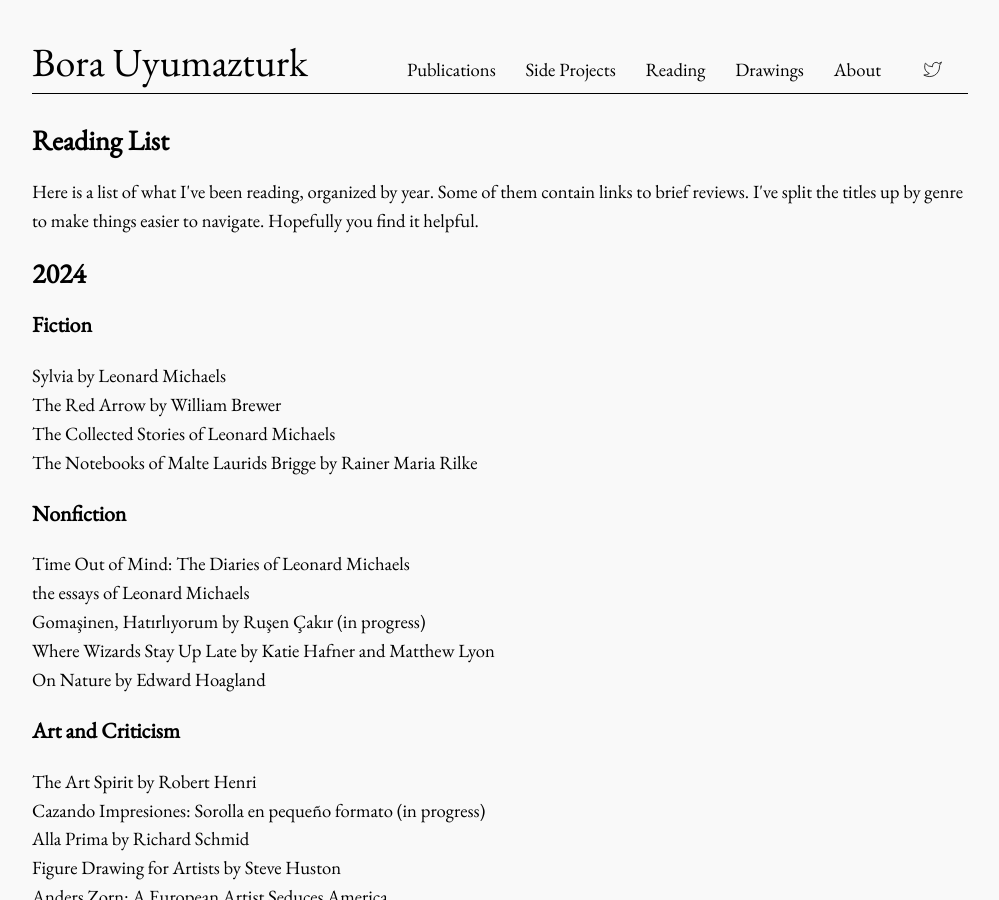
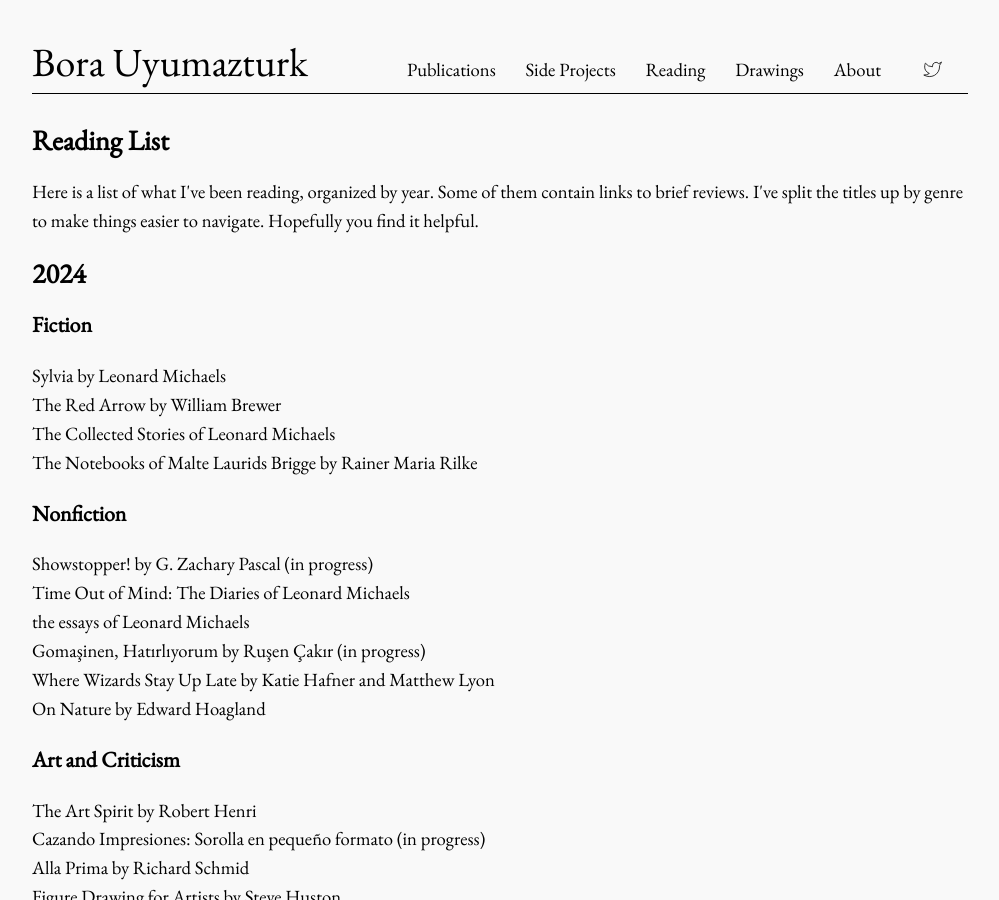
Before and after one commit to bora-uyumazturk/bora-uyumazturk.github.io, a Jekyll site: the page built from reading.html, in a window 1280 px wide and 900 px high. Shown: the whole window, without its empty margins (140-1139 px from the left). Built offline with Jekyll 4.4.1, drawn with Linux system fonts in a browser that asks for light colours.

Commit message:
Update reading.html

```diff
--- a/reading.html
+++ b/reading.html
@@ -23,6 +23,7 @@ title: Reading
 
   <h3>Nonfiction</h3>
 
+  Showstopper! by G. Zachary Pascal (in progress) <br>
   Time Out of Mind: The Diaries of Leonard Michaels <br>
   the essays of Leonard Michaels <br>
   Gomaşinen, Hatırlıyorum by Ruşen Çakır (in progress) <br>
```
